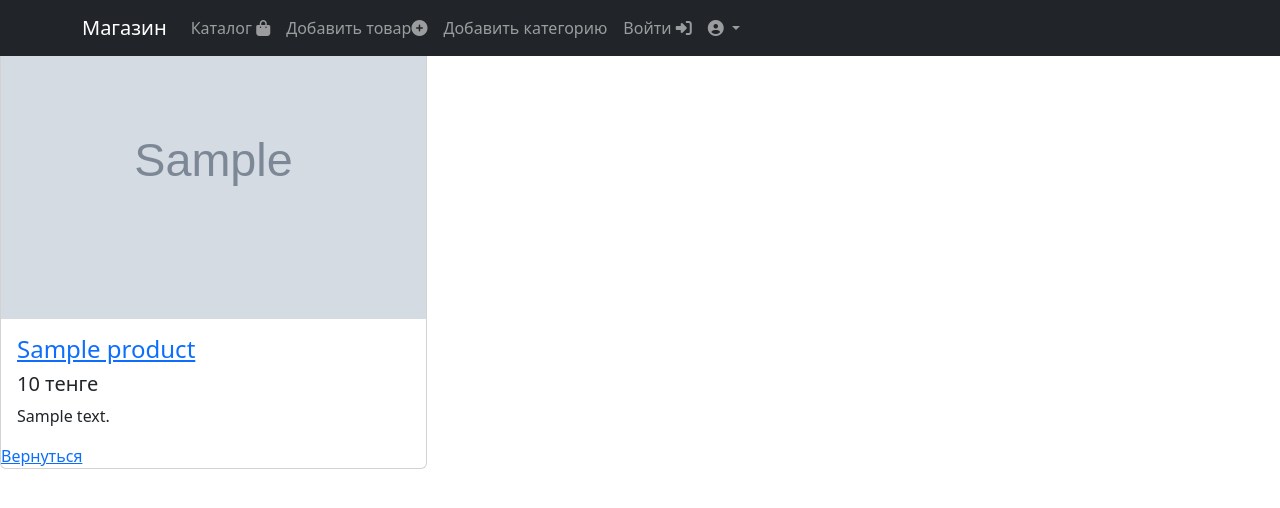
After one commit to Yerzhanov/Labwork_60_Samat_Yerzhanov, a Django app: template templates/product_view.html in a window 1280 px wide. The commit adds this page. Shown: the top 508 px of the page. Run offline with Django 3.2, Linux system fonts and the light colour scheme; the template is opened without the code that fills it: most values are stand-ins (such as "Sample title", 1, 10 or a date in 2020); grey boxes marked "Sample" are stand-in pictures; some libraries are stand-ins or nearby versions.

Commit message:
Обработаны файлы

```diff
--- a/templates/base.html
+++ b/templates/base.html
@@ -30,10 +30,16 @@
         <div class="collapse navbar-collapse" id="navbarResponsive">
             <ul class="navbar-nav ml-auto">
                 <li class="nav-item">
-                    <a class="nav-link" href="{% url 'products' %}">Каталог <i class="fas fa-shopping-bag"></i> </a>
+                    <a class="nav-link" href="{% url 'products:index' %}">Каталог <i class="fas fa-shopping-bag"></i> </a>
+                </li>
+                 <li class="nav-item">
+                    <a class="nav-link" href="http://localhost:8000/admin/products/product/add/">Добавить товар<i class="fa fa-plus-circle"></i> </a>
+                </li>
+                 <li class="nav-item">
+                    <a class="nav-link" href="http://localhost:8000/admin/products/productcategory/add/">Добавить категорию<i class="fa-puzzle-piece"></i> </a>
                 </li>
                 <li class="nav-item">
-                    <a class="nav-link" href="users/login.html">Войти <i class="fas fa-sign-in-alt"></i></a>
+                    <a class="nav-link" href="{% url 'users:login' %}">Войти <i class="fas fa-sign-in-alt"></i></a>
                 </li>
                 <li class="nav-item dropdown">
                     <a class="nav-link dropdown-toggle" href="#" id="navbarDropdown" role="button"
@@ -45,7 +51,7 @@
                             <a class="dropdown-item" href="users/profile.html">Профиль</a>
                         </li>
                         <li><a class="dropdown-item" href="orders/orders.html">Заказы</a></li>
-                        <li><a class="dropdown-item" href="#">Админ</a></li>
+                        <li><a class="dropdown-item" href="admin/">Админ</a></li>
                         <li>
                             <hr class="dropdown-divider">
                         </li>
--- a/templates/index.html
+++ b/templates/index.html
@@ -18,7 +18,7 @@
                 <b>Проверяющему преподавателю скидка 100%.</b>
                 </p>
                 <button id="start-purchase-btn" type="button" class="btn btn-lg">
-                    <a id="start-purchase-link" href="{% url 'products' %}">
+                    <a id="start-purchase-link" href="{% url 'products:index' %}">
                         Начать покупки
                     </a>
                 </button>
--- /dev/null
+++ b/templates/product_view.html
@@ -0,0 +1,26 @@
+{% extends 'base.html' %}
+{% load static %}
+
+{% block css %}
+    <link href="{% static 'vendor/css/products.css' %}" rel="stylesheet">
+{% endblock %}
+
+{% block content %}
+<div class="col-lg-4 col-md-8 mb-4">
+                    <div class="card h-200">
+                        <a href="#">
+                            <img class="card-img-top"
+                                 src="{{ product.image.url }}"
+                                 alt="">
+                        </a>
+                        <div class="card-body">
+                            <h4 class="card-title">
+                                <a href="#">{{ product.name }}</a>
+                            </h4>
+                            <h5>{{ product.price }} тенге</h5>
+                            <p class="card-text">{{ product.description }}</p>
+                        </div>
+                        <a href="{% url 'products:index' %}">Вернуться</a>
+                    </div>
+                </div>
+{% endblock %}
--- a/templates/products.html
+++ b/templates/products.html
@@ -61,12 +61,12 @@
                         </a>
                         <div class="card-body">
                             <h4 class="card-title">
-                                <a href="#">{{ product.name }}</a>
+                                <a href="{% url 'product_view' product.id %}">{{ product.name }}</a>
                             </h4>
                             <h5>{{ product.price }} тенге</h5>
                             <p class="card-text">{{ product.description }}</p>
                         </div>
-                        <a href="#">Подробнее</a>
+                        <a href="{% url 'product_view' product.id %}">Подробнее</a>
                         <div class="card-footer text-center">
                             <button type="button" class="btn btn-outline-success">Отправить в корзину</button>
                         </div>
```
Also changed, not shown: LabWork54_Store/settings.py (+11 -0 lines), products/forms.py (added, +13 -0 lines), templates/product_add_view.html (added, +40 -0 lines), templates/category_add_view.html (added), users/templates/users/base.html (renamed from users/templates_user/users/base.html).
